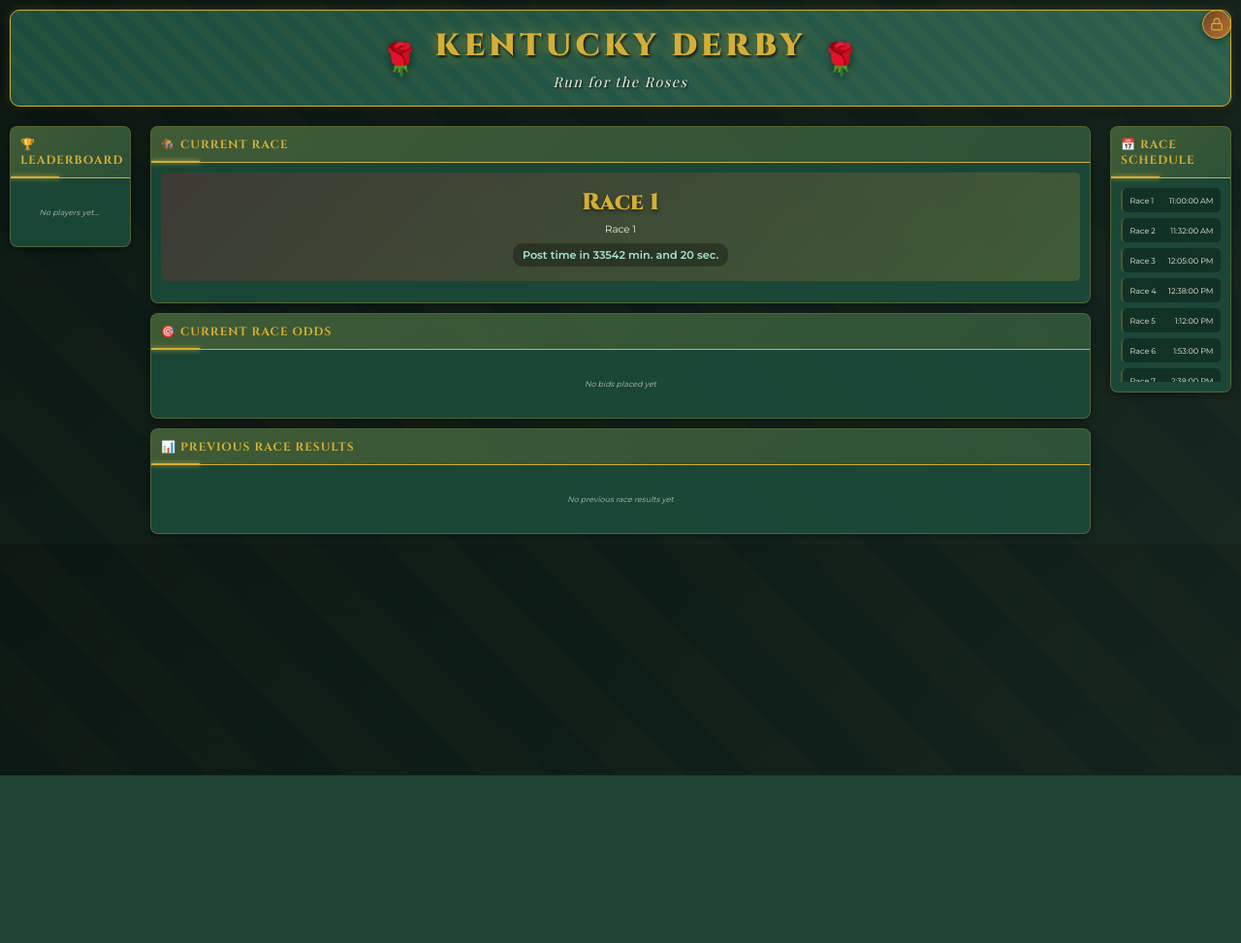
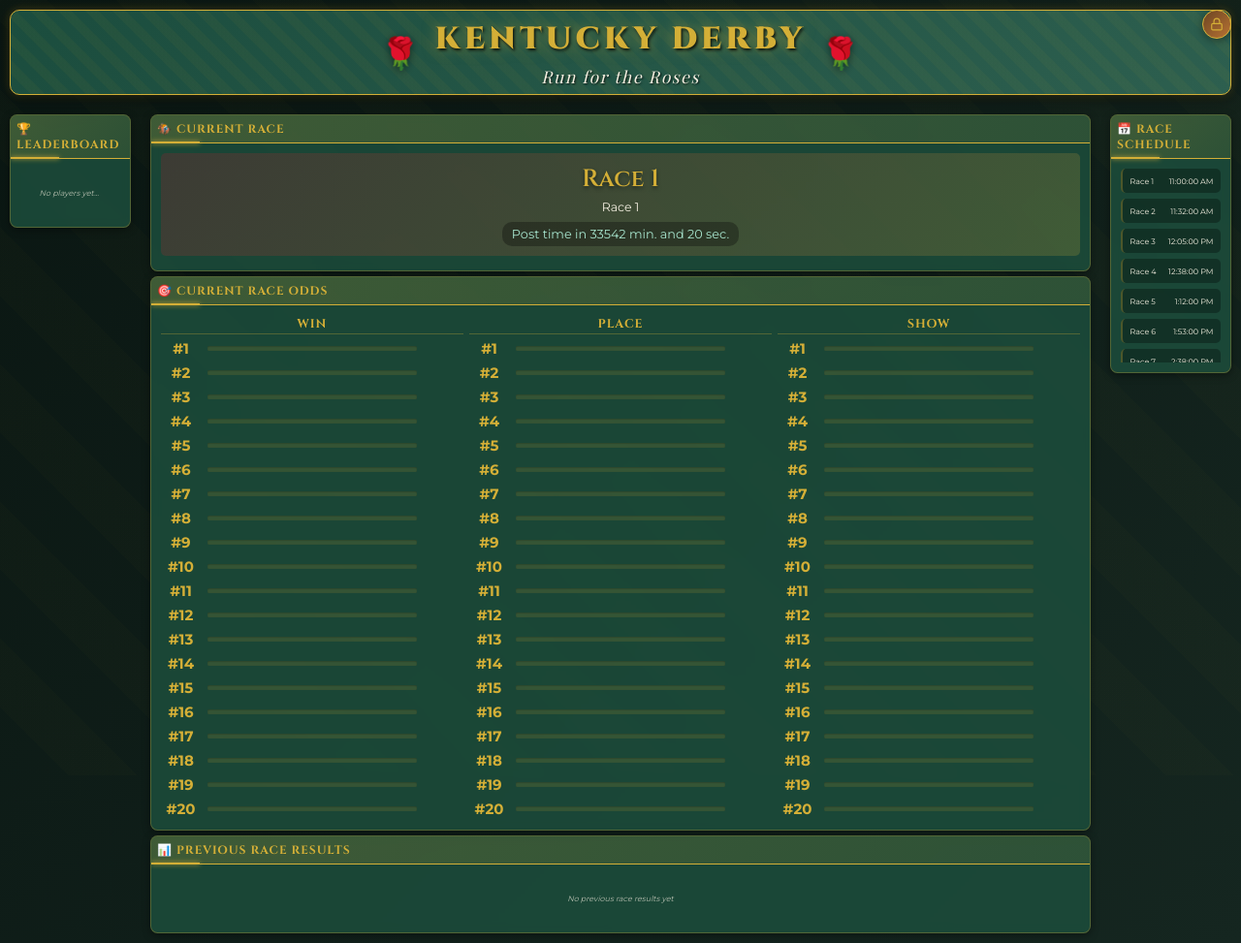
Before and after one commit to stringofQs/derby_bet, a Flask app: page / in a window 1280 px wide. Shown: the whole page at 97% size. Before the commit the page ends 800 px from the top, so only its background shows below. Run offline with Flask 3, Linux system fonts and the light colour scheme; data that the repository does not hold is empty.

Commit message:
Overhaul to the odds panel and some headers

```diff
--- a/derby_bet/src/static/css/style.css
+++ b/derby_bet/src/static/css/style.css
@@ -87,7 +87,7 @@ body::before {
     justify-content: center;
     gap: 30px;
     margin-bottom: 40px;
-    padding: 30px 40px;
+    padding: 15px 40px;
     background: linear-gradient(135deg, var(--derby-dark-green) 0%, var(--derby-green) 100%);
     border-radius: 20px;
     border: 2px solid var(--derby-gold);
@@ -159,7 +159,7 @@ body::before {
 
 .subtitle {
     font-family: 'Playfair Display', serif;
-    font-size: 1.8em;
+    font-size: 35px;
     font-style: italic;
     color: var(--derby-cream);
     letter-spacing: 3px;
@@ -427,7 +427,7 @@ body::before {
 }
 
 .panel-header {
-    padding: 20px;
+    padding: 12px;
     background: linear-gradient(135deg, rgba(212, 175, 55, 0.2) 0%, rgba(212, 175, 55, 0.1) 100%);
     border-bottom: 2px solid var(--derby-gold);
     position: relative;
@@ -530,36 +530,36 @@ body::before {
 
 .race-panel,
 .odds-panel {
-    margin-bottom: 20px;
+    margin-bottom: 10px;
 }
 
 .race-info {
     text-align: center;
-    padding: 30px 20px;
+    padding: 20px 15px;
     background: linear-gradient(135deg, rgba(200, 16, 46, 0.2) 0%, rgba(212, 175, 55, 0.2) 100%);
     border-radius: 10px;
-    margin-bottom: 25px;
+    margin-bottom: 10px;
 }
 
 .race-number {
     font-family: 'Cinzel', serif;
-    font-size: 3em;
-    font-weight: 900;
+    font-size: 50px;
+    font-weight: 600;
     color: var(--derby-gold);
     text-shadow: 0 4px 8px rgba(0, 0, 0, 0.5);
     margin-bottom: 10px;
 }
 
 .race-description {
-    font-size: 1.3em;
+    font-size: 25px;
     color: var(--text-primary);
     margin-bottom: 15px;
 }
 
 .post-time {
-    font-size: 1.4em;
+    font-size: 1.6em;
     color: var(--mint-julep);
-    font-weight: 600;
+    font-weight: 400;
     padding: 10px 20px;
     background: rgba(0, 0, 0, 0.3);
     border-radius: 20px;
@@ -605,74 +605,90 @@ body::before {
     box-shadow: 0 0 20px rgba(212, 175, 55, 0.5);
 }
 
-/* Horses List */
-.horses-list {
-    max-height: 500px;
-    overflow-y: auto;
-    padding-right: 5px;
+/* Odds Panel — three-column pool grid */
+.pools-grid {
+    display: grid;
+    grid-template-columns: 1fr 1fr 1fr;
+    gap: 12px;
 }
 
-.horse-item {
+.pool-column {
+    display: flex;
+    flex-direction: column;
+    gap: 4px;
+}
+
+.pool-column-header {
+    font-family: 'Cinzel', serif;
+    font-size: 25px;
+    font-weight: 700;
+    text-align: center;
+    text-transform: uppercase;
+    letter-spacing: 2px;
+    padding: 2px 0;
+    margin-bottom: 2px;
+    border-bottom: 2px solid var(--border-color);
+    color: var(--derby-gold);
+}
+
+/* Horse rows within each pool column */
+.horse-row {
     display: flex;
     align-items: center;
-    gap: 15px;
-    padding: 15px;
-    margin-bottom: 12px;
-    background: rgba(0, 0, 0, 0.3);
-    border-radius: 10px;
-    border: 2px solid transparent;
-    transition: all 0.3s ease;
+    gap: 20px;
+    padding: 4px 6px;
+    border-radius: 6px;
+    transition: background 0.2s ease;
 }
 
-.horse-item:hover {
+.horse-row:hover {
     background: rgba(212, 175, 55, 0.1);
-    border-color: var(--derby-gold);
-    transform: scale(1.02);
 }
 
-.horse-number {
-    font-size: 1.8em;
-    font-weight: 900;
+.horse-row-number {
+    font-size: 30px;
+    font-weight: 700;
     color: var(--derby-gold);
-    min-width: 50px;
+    min-width: 70px;
     text-align: center;
-    text-shadow: 0 2px 4px rgba(0, 0, 0, 0.5);
-}
-
-.horse-pool {
-    flex: 1;
-}
-
-.pool-amount {
-    font-size: 1.1em;
-    font-weight: 600;
-    color: var(--text-primary);
-    margin-bottom: 8px;
 }
 
 .pool-bar {
-    height: 8px;
-    background: rgba(212, 175, 55, 0.2);
-    border-radius: 4px;
+    flex: 1;
+    height: 10px;
+    background: rgba(212, 175, 55, 0.15);
+    border-radius: 3px;
     overflow: hidden;
-    box-shadow: inset 0 2px 4px rgba(0, 0, 0, 0.3);
+    box-shadow: inset 0 1px 3px rgba(0, 0, 0, 0.3);
 }
 
 .pool-fill {
     height: 100%;
-    background: linear-gradient(90deg, var(--derby-gold) 0%, var(--derby-cream) 100%);
-    border-radius: 4px;
+    border-radius: 3px;
     transition: width 0.5s ease;
-    box-shadow: 0 0 10px rgba(212, 175, 55, 0.6);
 }
 
-.horse-odds {
-    font-size: 1.5em;
-    font-weight: 700;
-    color: var(--mint-julep);
-    min-width: 100px;
+.pool-fill-win {
+    background: linear-gradient(90deg, var(--derby-gold) 0%, #FFE066 100%);
+    box-shadow: 0 0 6px rgba(212, 175, 55, 0.6);
+}
+
+.pool-fill-place {
+    background: linear-gradient(90deg, #A0A0C0 0%, #C8C8E8 100%);
+    box-shadow: 0 0 6px rgba(192, 192, 220, 0.5);
+}
+
+.pool-fill-show {
+    background: linear-gradient(90deg, var(--bourbon) 0%, #D4956A 100%);
+    box-shadow: 0 0 6px rgba(184, 115, 51, 0.5);
+}
+
+.horse-row-amount {
+    font-size: 25px;
+    font-weight: 500;
+    min-width: 70px;
     text-align: right;
-    text-shadow: 0 2px 4px rgba(0, 0, 0, 0.5);
+    color: var(--derby-cream);
 }
 
 /* ============================================================================
--- a/derby_bet/src/static/js/src.js
+++ b/derby_bet/src/static/js/src.js
@@ -215,7 +215,7 @@ function updateRaceSchedulePanel(raceSchedule) {
         return
     }
 
-    raceSchedule.forEach((rce, index) => {
+    raceSchedule.forEach((rce) => {
         const item = createElem('div', 'schedule-item');
         const raceNum = createElem('span', null, `Race ${rce.race_id}`);
         const postTimeVal = new Date(rce.post_time);
@@ -230,65 +230,43 @@ function updateCurrentRacePoolPanel(poolData) {
     const panel = document.getElementById('current-race-pool-panel');
     clearElement(panel);
 
-    if (!poolData || Object.keys(poolData).length === 0) {
-        panel.appendChild(createElem('div', 'no-data', 'No bids placed yet'));
-        return;
-    }
+    const pools = poolData || {};
 
-    // Collect all post positions that appear in any pool
-    const allPosts = new Set();
-    ['win', 'place', 'show'].forEach(type => {
-        if (poolData[type]) Object.keys(poolData[type]).forEach(p => allPosts.add(p));
-    });
-    const posts = Array.from(allPosts).sort((a, b) => parseInt(a) - parseInt(b));
+    const columnDefs = [
+        { label: 'Win',   key: 'win',   fillClass: 'pool-fill-win' },
+        { label: 'Place', key: 'place', fillClass: 'pool-fill-place' },
+        { label: 'Show',  key: 'show',  fillClass: 'pool-fill-show' },
+    ];
 
-    if (posts.length === 0) {
-        panel.appendChild(createElem('div', 'no-data', 'No bids placed yet'));
-        return;
-    }
+    const grid = createElem('div', 'pools-grid');
 
-    const winTotal = posts.reduce((s, p) => s + (poolData.win?.[p] || 0), 0);
+    columnDefs.forEach(({ label, key, fillClass }) => {
+        const poolMap = pools[key] || {};
+        const total   = Object.values(poolMap).reduce((s, v) => s + v, 0);
 
-    const list = createElem('div', 'horses-list');
+        const col = createElem('div', 'pool-column');
+        col.appendChild(createElem('div', 'pool-column-header', label));
 
-    posts.forEach(post => {
-        const winBids   = poolData.win?.[post]   || 0;
-        const placeBids = poolData.place?.[post] || 0;
-        const showBids  = poolData.show?.[post]  || 0;
+        for (let post = 1; post <= 20; post++) {
+            const amount = poolMap[String(post)] || 0;
 
-        // Skip posts with no bids at all
-        if (winBids === 0 && placeBids === 0 && showBids === 0) return;
+            const row = createElem('div', 'horse-row');
+            row.appendChild(createElem('span', 'horse-row-number', `#${post}`));
 
-        const item = createElem('div', 'horse-item');
+            const bar  = createElem('div', 'pool-bar');
+            const fill = createElem('div', `pool-fill ${fillClass}`);
+            fill.style.width = total > 0 ? `${Math.round(amount / total * 100)}%` : '0%';
+            bar.appendChild(fill);
+            row.appendChild(bar);
 
-        item.appendChild(createElem('div', 'horse-number', `#${post}`));
+            row.appendChild(createElem('span', 'horse-row-amount', amount > 0 ? `$${amount}` : ''));
+            col.appendChild(row);
+        }
 
-        const poolDiv = createElem('div', 'horse-pool');
-
-        // Pool amounts text: W / P / S
-        poolDiv.appendChild(createElem('div', 'pool-amount', `W: ${winBids}  P: ${placeBids}  S: ${showBids}`));
-
-        // Bar width driven by share of win pool (or whichever pool has the most total)
-        const winShare  = winTotal  > 0 ? winBids  / winTotal  : 0;
-        const barWidth  = Math.round(winShare * 100);
-        const poolBar   = createElem('div', 'pool-bar');
-        const poolFill  = createElem('div', 'pool-fill');
-        poolFill.style.width = `${barWidth}%`;
-        poolBar.appendChild(poolFill);
-        poolDiv.appendChild(poolBar);
-
-        item.appendChild(poolDiv);
-
-        // Win payout multiplier: total pool / bids on this horse
-        const winOdds = (winBids > 0 && winTotal > 0)
-            ? `${(winTotal / winBids).toFixed(1)}x`
-            : '—';
-        item.appendChild(createElem('div', 'horse-odds', winOdds));
-
-        list.appendChild(item);
+        grid.appendChild(col);
     });
 
-    panel.appendChild(list);
+    panel.appendChild(grid);
 }
 
 
```
